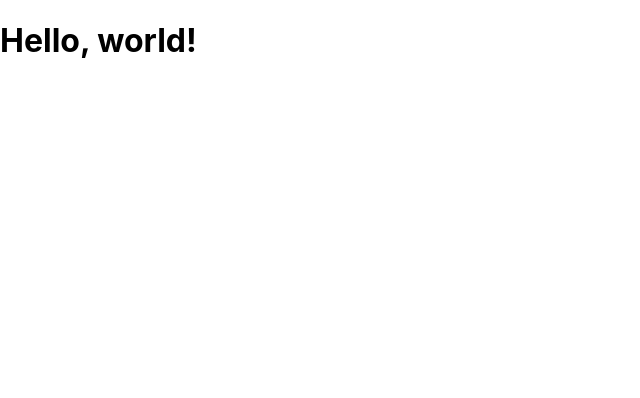
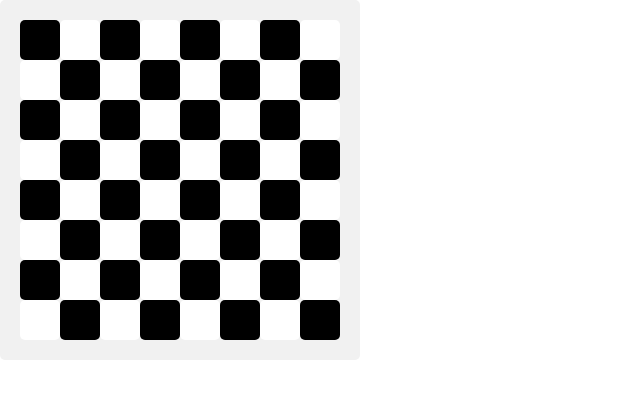
Before and after one commit to mat-sz/chess-web, a React (Create React App) app: page / in a window 1280 px wide. Shown: the top 398 px of the page, without its empty margins (0-640 px from the left). Built offline with nearby package versions, Linux system fonts and the light colour scheme; the HTML template or start-up script is replaced by a standard one.

Commit message:
added a basic board renderer

```diff
--- a/src/App.scss
+++ b/src/App.scss
@@ -15,3 +15,24 @@ body {
   font-family: -apple-system, BlinkMacSystemFont, 'Segoe UI', Roboto, Oxygen,
     Ubuntu, Cantarell, 'Open Sans', 'Helvetica Neue', sans-serif;
 }
+
+.board {
+  background: #f1f1f1;
+  display: inline-grid;
+  grid-template-columns: repeat(8, 40px);
+  grid-template-rows: repeat(8, 40px);
+  padding: 20px;
+  border-radius: 5px;
+
+  & > div {
+    border-radius: 5px;
+  }
+
+  .white {
+    background: white;
+  }
+
+  .black {
+    background: black;
+  }
+}
--- a/src/App.tsx
+++ b/src/App.tsx
@@ -8,7 +8,14 @@ export const App: React.FC = () => {
       <div className="app">
         <Switch>
           <Route path="/">
-            <h1>Hello, world!</h1>
+            <div className="board">
+              {new Array(64).fill(undefined).map((_, i) => {
+                const black = Math.floor(i / 8) % 2 === i % 2;
+                return (
+                  <div key={i} className={black ? 'black' : 'white'}></div>
+                );
+              })}
+            </div>
           </Route>
         </Switch>
       </div>
```
